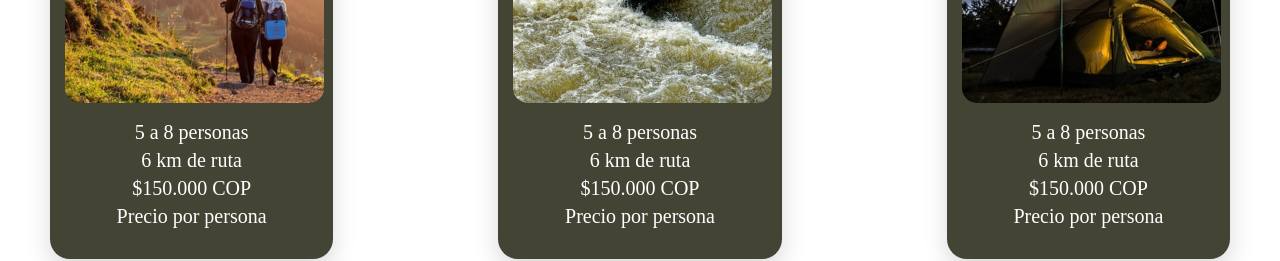
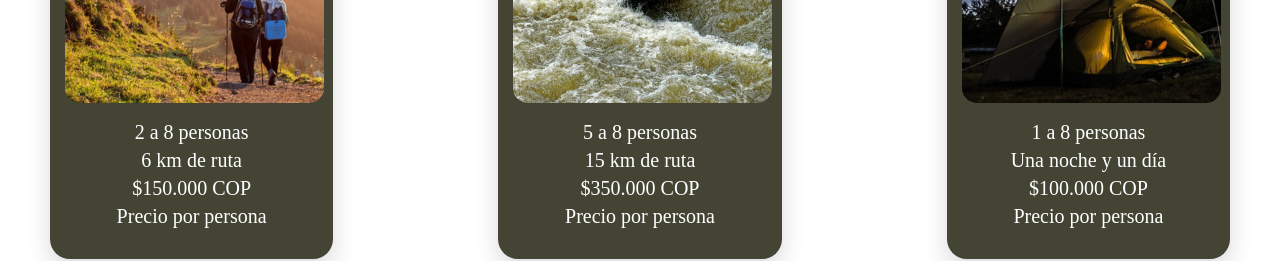
Before and after one commit to Erick28Hdz/PaginaRumbo, a plain HTML site: page index.html in a window 1280 px wide. Shown: the part 1520-1781 px from the top of the page. Drawn offline with Linux system fonts and the light colour scheme.

Commit message:
actualización

```diff
--- a/index.html
+++ b/index.html
@@ -52,7 +52,7 @@
                         <img src="img/senderismo.png" alt="Senderismo">
                         <h3>Senderismo</h3>
                     </div>
-                    <p>5 a 8 personas</p>
+                    <p>2 a 8 personas</p>
                     <p>6 km de ruta</p>
                     <p>$150.000 COP</p>
                     <p>Precio por persona</p>
@@ -63,8 +63,8 @@
                         <h3>Canotaje</h3>
                     </div>
                     <p>5 a 8 personas</p>
-                    <p>6 km de ruta</p>
-                    <p>$150.000 COP</p>
+                    <p>15 km de ruta</p>
+                    <p>$350.000 COP</p>
                     <p>Precio por persona</p>
                 </div>
                 <div class="col_plan">
@@ -72,9 +72,9 @@
                         <img src="img/camping.png" alt="Camping">
                         <h3>Camping</h3>
                     </div>
-                    <p>5 a 8 personas</p>
-                    <p>6 km de ruta</p>
-                    <p>$150.000 COP</p>
+                    <p>1 a 8 personas</p>
+                    <p>Una noche y un día</p>
+                    <p>$100.000 COP</p>
                     <p>Precio por persona</p>
                 </div>
             </div>
```
